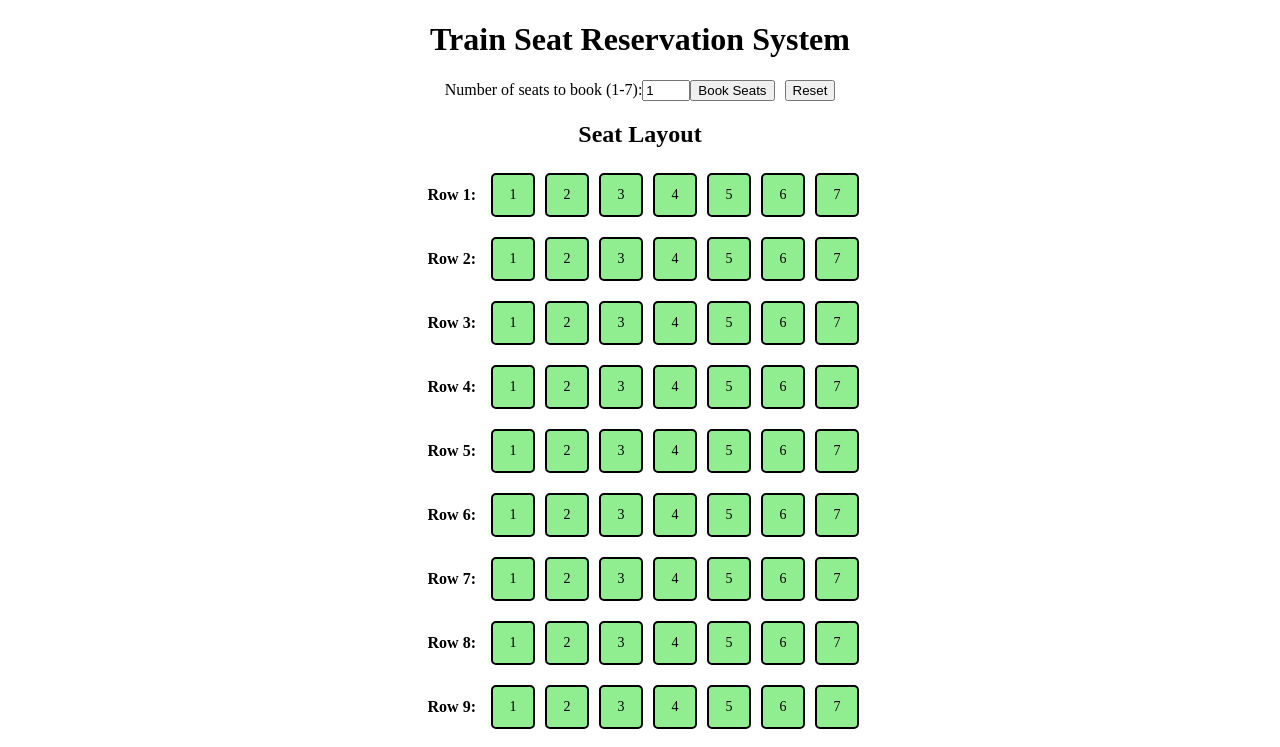
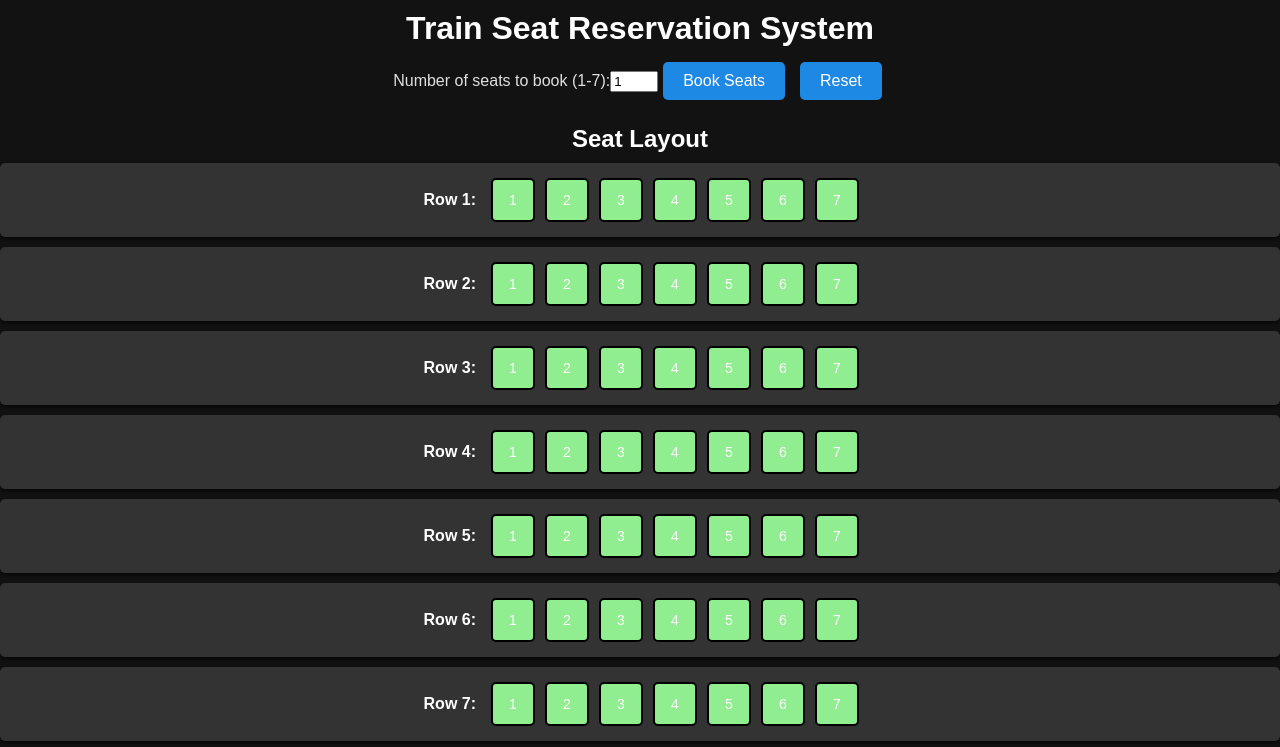
Before and after one commit to aminujjmaa/TrainSeatReservationSystem, an Angular app: page / in a window 1280 px wide. Shown: the top 747 px of the page. Built offline with nearby package versions, Linux system fonts and the light colour scheme.

Commit message:
styles.css

```diff
--- a/src/styles.css
+++ b/src/styles.css
@@ -1 +1,95 @@
-/* Add application styles & imports to this file! */
+/* Add application styles & imports to this file! *//* Global Styles */
+body {
+  font-family: Arial, sans-serif;
+  background-color: #121212; /* Dark background for the entire page */
+  color: #e0e0e0; /* Light text color */
+  margin: 0;
+  padding: 0;
+}
+
+/* Container Styles */
+.container {
+  display: flex;
+  flex-direction: column;
+  align-items: center;
+  padding: 20px;
+}
+
+/* Heading Styles */
+h1, h2, h3 {
+  color: #ffffff; /* White color for headings */
+  margin: 10px 0;
+}
+
+/* Button Styles */
+button {
+  background-color: #1e88e5; /* Bright blue for buttons */
+  color: white;
+  border: none;
+  padding: 10px 20px;
+  border-radius: 5px;
+  cursor: pointer;
+  font-size: 16px;
+  margin: 5px;
+}
+
+button:hover {
+  background-color: #1565c0; /* Darker blue for hover effect */
+}
+
+/* Row Container Styles */
+.row-container {
+  display: flex;
+  align-items: center;
+  margin: 10px 0;
+  padding: 10px;
+  border-radius: 5px;
+  background-color: #333; /* Dark background for rows */
+  box-shadow: 0 2px 4px rgba(0, 0, 0, 0.7);
+}
+
+/* Row Number Styles */
+.row-number {
+  width: 80px;
+  font-weight: bold;
+  color: #ffffff; /* White color for row numbers */
+}
+
+/* Seat Styles */
+.seat {
+  display: inline-block;
+  width: 40px;
+  height: 40px;
+  line-height: 40px;
+  text-align: center;
+  margin: 5px;
+  border-radius: 5px;
+  cursor: pointer;
+}
+
+.seat.available {
+  background-color: #4caf50; /* Green for available seats */
+  color: white;
+}
+
+.seat.reserved {
+  background-color: #f44336; /* Red for reserved seats */
+  color: white;
+}
+
+.seat:hover {
+  background-color: #1976d2; /* Blue for hover effect */
+  color: white;
+}
+
+/* Last Booked Seats Section */
+.last-booked-seats {
+  background-color: #333; /* Dark background for last booked seats */
+  padding: 10px;
+  border-radius: 5px;
+  box-shadow: 0 2px 4px rgba(0, 0, 0, 0.7);
+}
+
+.last-booked-seats h3 {
+  color: #ffffff; /* White color for headings in this section */
+}
```
